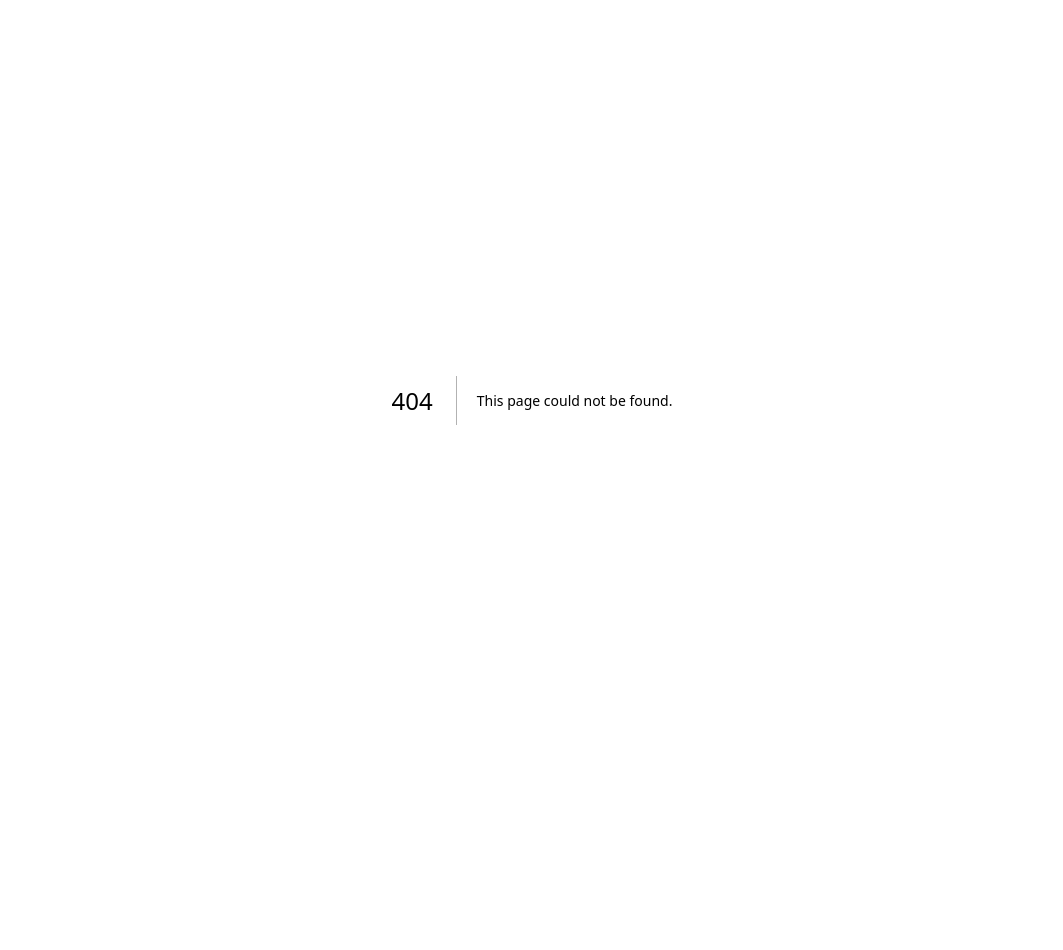
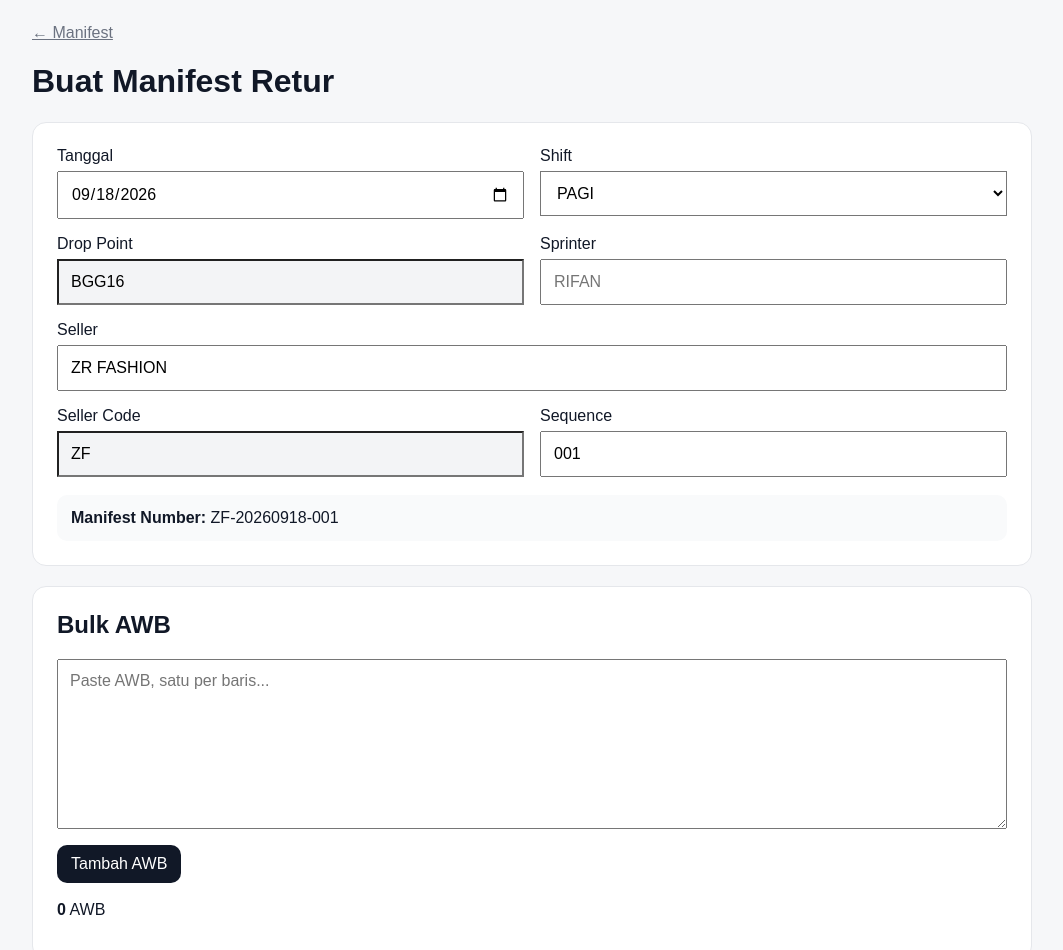
Before and after one commit to Assyauq26/Manifestbgg, a Next.js app: page /manifests/new in a window 1280 px wide. Before the commit this address had no page. Shown: the top 950 px of the page, without its empty margins (108-1171 px from the left). Before the commit the page ends 800 px from the top, so only its background shows below. Built offline with nearby package versions, Linux system fonts and the light colour scheme.

Commit message:
chore: bootstrap manifest retur foundation - app/manifests/new/page.tsx

```diff
--- /dev/null
+++ b/app/manifests/new/page.tsx
@@ -0,0 +1,67 @@
+"use client";
+
+import { FormEvent, useMemo, useState } from "react";
+import Link from "next/link";
+
+function sellerCode(name: string) {
+  return name.trim().split(/\s+/).filter(Boolean).slice(0, 2).map((part) => part[0]).join("").toUpperCase() || "XX";
+}
+
+export default function NewManifestPage() {
+  const [seller, setSeller] = useState("ZR FASHION");
+  const [date, setDate] = useState("2026-09-18");
+  const [sequence, setSequence] = useState("001");
+  const [awbs, setAwbs] = useState<string[]>([]);
+  const [bulk, setBulk] = useState("");
+  const code = useMemo(() => sellerCode(seller), [seller]);
+  const manifestNumber = code + "-" + date.replaceAll("-", "") + "-" + sequence.padStart(3, "0");
+
+  function addBulk() {
+    const values = bulk.split(/[\n,\t ]+/).map((v) => v.trim()).filter(Boolean);
+    const unique = Array.from(new Set([...awbs, ...values]));
+    setAwbs(unique);
+    setBulk("");
+  }
+
+  function submit(e: FormEvent) {
+    e.preventDefault();
+    alert("Draft manifest " + manifestNumber + " siap. Total AWB: " + awbs.length);
+  }
+
+  return (
+    <main style={{ minHeight: "100vh", padding: 24 }}>
+      <div style={{ maxWidth: 1000, margin: "0 auto" }}>
+        <Link href="/manifests" style={{ color: "#6b7280" }}>← Manifest</Link>
+        <h1>Buat Manifest Retur</h1>
+        <form onSubmit={submit} style={{ display: "grid", gap: 20 }}>
+          <section style={{ background: "white", border: "1px solid #e5e7eb", borderRadius: 14, padding: 24 }}>
+            <div style={{ display: "grid", gap: 16, gridTemplateColumns: "repeat(2, minmax(0, 1fr))" }}>
+              <label>Tanggal<input value={date} onChange={(e) => setDate(e.target.value)} type="date" style={{ width: "100%", padding: 12, marginTop: 6 }} /></label>
+              <label>Shift<select style={{ width: "100%", padding: 12, marginTop: 6, background: "white" }}><option>PAGI</option><option>SIANG</option><option>MALAM</option></select></label>
+              <label>Drop Point<input value="BGG16" readOnly style={{ width: "100%", padding: 12, marginTop: 6, background: "#f3f4f6" }} /></label>
+              <label>Sprinter<input placeholder="RIFAN" style={{ width: "100%", padding: 12, marginTop: 6 }} /></label>
+              <label style={{ gridColumn: "1 / -1" }}>Seller<input value={seller} onChange={(e) => setSeller(e.target.value)} style={{ width: "100%", padding: 12, marginTop: 6 }} /></label>
+              <label>Seller Code<input value={code} readOnly style={{ width: "100%", padding: 12, marginTop: 6, background: "#f3f4f6" }} /></label>
+              <label>Sequence<input value={sequence} onChange={(e) => setSequence(e.target.value)} inputMode="numeric" style={{ width: "100%", padding: 12, marginTop: 6 }} /></label>
+            </div>
+            <div style={{ marginTop: 18, padding: 14, borderRadius: 10, background: "#f9fafb" }}><strong>Manifest Number:</strong> {manifestNumber}</div>
+          </section>
+
+          <section style={{ background: "white", border: "1px solid #e5e7eb", borderRadius: 14, padding: 24 }}>
+            <h2 style={{ marginTop: 0 }}>Bulk AWB</h2>
+            <textarea value={bulk} onChange={(e) => setBulk(e.target.value)} placeholder="Paste AWB, satu per baris..." rows={8} style={{ width: "100%", padding: 12, resize: "vertical" }} />
+            <button type="button" onClick={addBulk} style={{ marginTop: 12, padding: "10px 14px", border: 0, borderRadius: 10, background: "#111827", color: "white" }}>Tambah AWB</button>
+            <div style={{ marginTop: 18 }}><strong>{awbs.length}</strong> AWB</div>
+            <ol>{awbs.slice(0, 20).map((awb) => <li key={awb}>{awb}</li>)}</ol>
+            {awbs.length > 20 && <p>Menampilkan 20 pertama dari {awbs.length} AWB.</p>}
+          </section>
+
+          <div style={{ display: "flex", gap: 12 }}>
+            <button type="submit" style={{ padding: "12px 18px", border: 0, borderRadius: 10, background: "#111827", color: "white", fontWeight: 700 }}>Simpan Draft</button>
+            <Link href="/scan" style={{ display: "inline-flex", alignItems: "center", padding: "12px 18px", borderRadius: 10, border: "1px solid #d1d5db", textDecoration: "none", color: "#111827" }}>Lanjut Scan</Link>
+          </div>
+        </form>
+      </div>
+    </main>
+  );
+}
```
